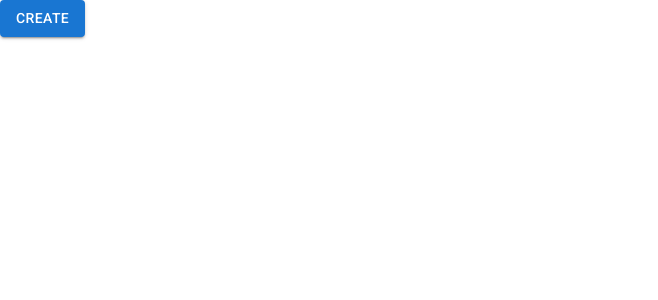
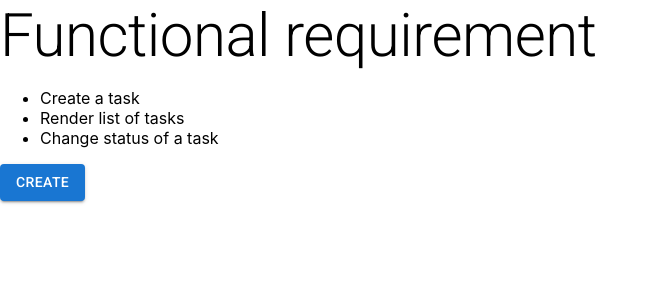
Before and after one commit to yukikitayama/react, a React (Create React App) app in the folder ts-mui-project-component/: page / in a window 1280 px wide. Shown: the top 300 px of the page, without its empty margins (0-658 px from the left). Built offline with nearby package versions, Linux system fonts and the light colour scheme.

Commit message:
adding a task was successful

```diff
--- a/ts-mui-project-component/src/App.tsx
+++ b/ts-mui-project-component/src/App.tsx
@@ -1,5 +1,6 @@
 import { Fragment, useState } from "react";
 import Button from "@mui/material/Button";
+import Typography from '@mui/material/Typography';
 
 import NewTaskDialog from "./components/NewTaskDialog";
 
@@ -10,6 +11,16 @@ function App() {
 
   return (
     <Fragment>
+      <Typography variant="h2" component="div">
+        Functional requirement
+      </Typography>
+      <div>
+        <ul>
+          <li>Create a task</li>
+          <li>Render list of tasks</li>
+          <li>Change status of a task</li>
+        </ul>
+      </div>
       <Button variant="contained" onClick={handleOpen}>
         Create
       </Button>
--- a/ts-mui-project-component/src/components/NewTaskDialog.tsx
+++ b/ts-mui-project-component/src/components/NewTaskDialog.tsx
@@ -59,14 +59,25 @@ const NewTask: React.FC<{ open: boolean; onClose: () => void }> = (props) => {
     SetLabels(typeof value === "string" ? value.split(",") : value);
   };
 
-  const submitDataHandler = () => {
+  const submitDataHandler = async () => {
     const enteredTask = taskInputRef.current?.value;
-    console.log('Project: ' + project);
-    console.log('Task: ' + enteredTask);
-    console.log(`Priority: ${priority}`);
-    console.log(`Start date: ${startDate}`);
-    console.log(`Due date: ${dueDate}`);
-    console.log(`Labels: ${labels}`);
+    const extractedStartDate = new Date(startDate!.getTime() - startDate!.getTimezoneOffset() * 60 * 1000).toISOString().split('T')[0];
+    const extractedDueDate = new Date(dueDate!.getTime() - startDate!.getTimezoneOffset() * 60 * 1000).toISOString().split('T')[0];
+
+    const response = await fetch('https://xxx.com/xxx', {
+      method: 'POST',
+      headers: {
+        'Content-Type': 'application/json'
+      },
+      body: JSON.stringify({
+        project: project,
+        task: enteredTask,
+        priority: priority,
+        startDate: extractedStartDate,
+        dueDate: extractedDueDate,
+        labels: labels
+      })
+    })
   };
 
   return (
```
